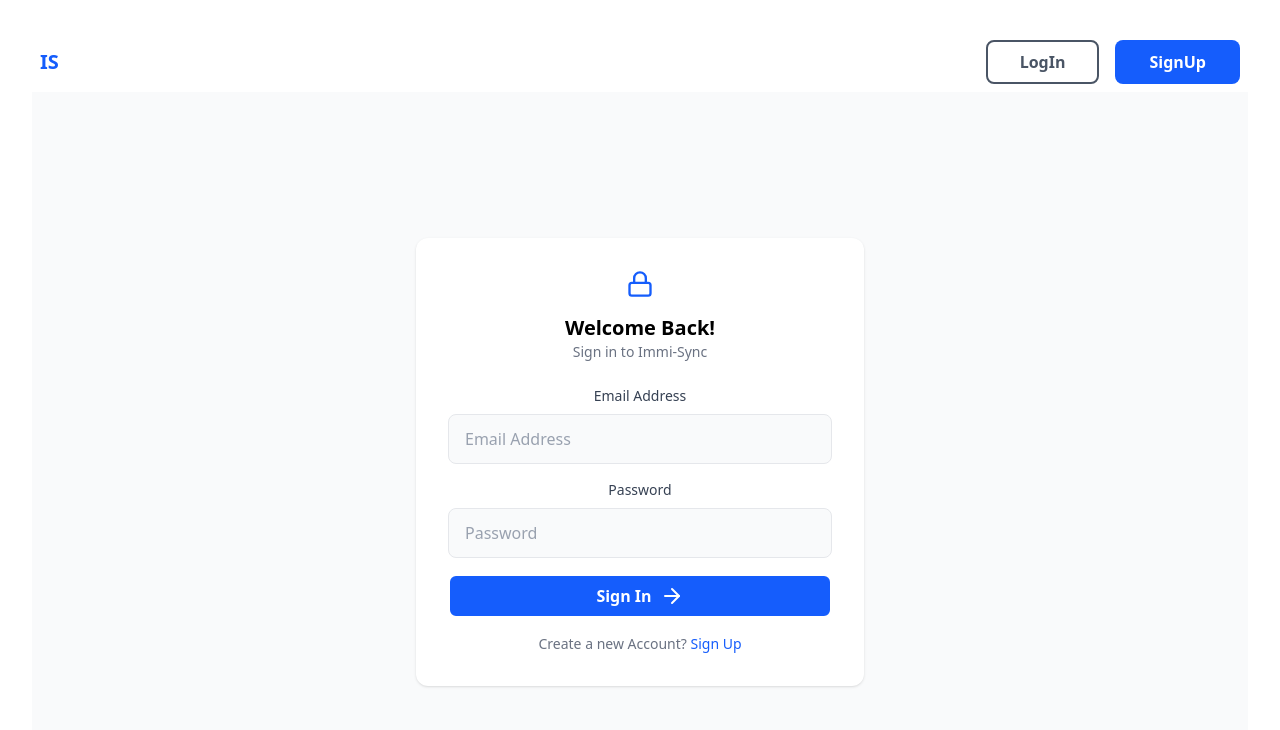
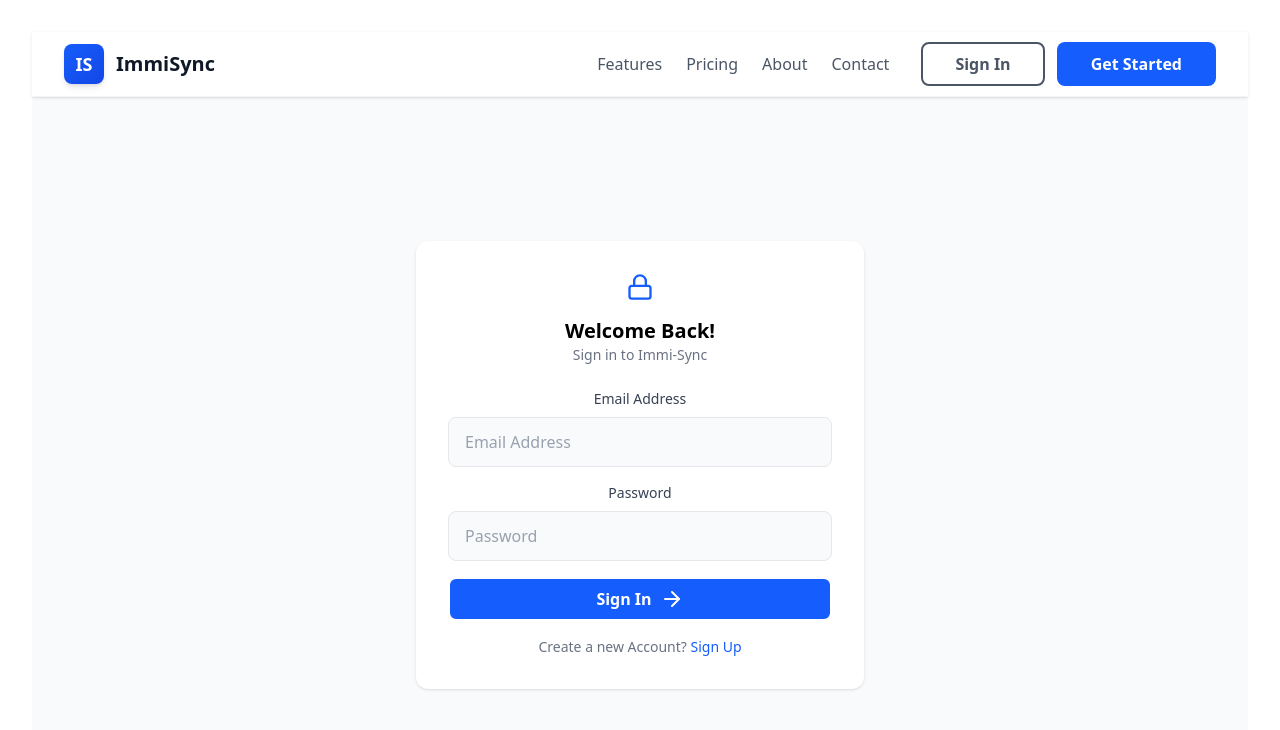
Before and after one commit to Jaswant-05/Immi-Sync, a React (Vite) app in the folder frontend/: page /signin in a window 1280 px wide. Shown: the top 730 px of the page. Built offline with nearby package versions, Linux system fonts and the light colour scheme.

Commit message:
WIP Consultancy Dash

```diff
--- a/frontend/src/App.jsx
+++ b/frontend/src/App.jsx
@@ -5,6 +5,8 @@
 import { UserSignUp } from './pages/signUp/UserSignUp'
 import { SignIn } from './pages/signIn/SignIn'
 import { ConsultancySignUp } from './pages/signUp/ConsultancySignUp'
+import { SideLayout } from './layouts/SideLayout'
+import { ConsultancyDash } from './pages/dashboard/ConsultancyDash'
 
 function App() {
 
@@ -15,7 +17,9 @@
           <Route path='/' element={<NavLayout> <Landing /></NavLayout>}/>
           <Route path='/signup' element={<NavLayout> <UserSignUp /></NavLayout>}/>
           <Route path='/signin' element={<NavLayout> <SignIn /></NavLayout>}/>
-          <Route path='/consultancy-registration' element={<NavLayout> <ConsultancySignUp /></NavLayout>}/>
+          <Route path='/onboard' element={<NavLayout><ConsultancySignUp /></NavLayout>} />
+
+          <Route path='/dashboard' element={<SideLayout> <ConsultancyDash /></SideLayout>}/>
         </Routes>
       </BrowserRouter>
     </div>
--- a/frontend/src/layouts/SideLayout.jsx
+++ b/frontend/src/layouts/SideLayout.jsx
@@ -1,10 +1,19 @@
+import { useState } from 'react';
 import { Sidebar } from "../ui/Sidebar";
 
 export const SideLayout = ({ children }) => {
+  const [sidebarOpen, setSidebarOpen] = useState(true);
+
   return (
     <div className="flex min-h-screen w-full">
-      <Sidebar />
-      <main className="flex-1 overflow-auto">{children}</main>
+      <Sidebar open={sidebarOpen} setOpen={setSidebarOpen} />
+      <main
+        className={`flex-1 overflow-auto transition-all duration-300 bg-gray-50 ${
+          sidebarOpen ? 'ml-64' : 'ml-20'
+        }`}
+      >
+        {children}
+      </main>
     </div>
   );
 };
--- /dev/null
+++ b/frontend/src/ui/ApplicationCard.jsx
@@ -0,0 +1,5 @@
+export function ApplicationCard(props){
+    return(
+        <></>
+    )
+}
--- a/frontend/src/ui/Navbar.jsx
+++ b/frontend/src/ui/Navbar.jsx
@@ -1,24 +1,154 @@
 import { useNavigate } from "react-router-dom";
 import { Button } from "./Button";
+import { Menu, X } from "lucide-react";
+import { useState } from "react";
 
 export const Navbar = () => {
   const navigate = useNavigate();
+  const [isMobileMenuOpen, setIsMobileMenuOpen] = useState(false);
+
   return (
-        <div>
-            <nav className="max-w-7xl mx-auto bg-white flex justify-between items-center gap-2 p-2">
-                <div className="text-blue-600 font-semibold text-xl">
-                    IS
+    <header className="bg-white border-b border-gray-100 sticky top-0 z-50 shadow-sm">
+      <div className="max-w-7xl mx-auto px-4 sm:px-6 lg:px-8">
+        <nav className="flex justify-between items-center h-16">
+          {/* Logo */}
+          <div
+            className="flex items-center cursor-pointer group"
+            onClick={() => navigate('/')}
+          >
+            <div className="w-10 h-10 bg-gradient-to-br from-blue-600 to-blue-700 rounded-lg flex items-center justify-center shadow-md group-hover:shadow-lg transition-all duration-200">
+              <span className="text-white font-bold text-lg">IS</span>
             </div>
-                <div className="flex justify-center items-center gap-4 ">
-                    <Button variant="login" onClick={() => {
-                        navigate('/signin');
-                    }}>LogIn</Button>
-                    <Button variant="getStarted" onClick={() => {
-                        navigate('/signup')
-                    }}>SignUp</Button>
+            <span className="ml-3 text-xl font-semibold text-gray-900 hidden sm:block">
+              ImmiSync
+            </span>
+          </div>
+
+          {/* Desktop Navigation */}
+          <div className="hidden md:flex items-center space-x-8">
+            <div className="flex items-center space-x-6 text-gray-600">
+              <a
+                href="#features"
+                className="hover:text-blue-600 transition-colors duration-200 font-medium"
+              >
+                Features
+              </a>
+              <a
+                href="#pricing"
+                className="hover:text-blue-600 transition-colors duration-200 font-medium"
+              >
+                Pricing
+              </a>
+              <a
+                href="#about"
+                className="hover:text-blue-600 transition-colors duration-200 font-medium"
+              >
+                About
+              </a>
+              <a
+                href="#contact"
+                className="hover:text-blue-600 transition-colors duration-200 font-medium"
+              >
+                Contact
+              </a>
+            </div>
+
+            <div className="flex items-center space-x-3">
+              <Button
+                variant="login"
+                onClick={() => navigate('/signin')}
+                className="px-6"
+              >
+                Sign In
+              </Button>
+              <Button
+                variant="getStarted"
+                onClick={() => navigate('/signup')}
+                className="px-6"
+              >
+                Get Started
+              </Button>
+            </div>
+          </div>
+
+          {/* Mobile menu button */}
+          <div className="md:hidden">
+            <button
+              onClick={() => setIsMobileMenuOpen(!isMobileMenuOpen)}
+              className="p-2 text-gray-600 hover:text-blue-600 hover:bg-gray-50 rounded-lg transition-colors duration-200"
+            >
+              {isMobileMenuOpen ? (
+                <X className="w-6 h-6" />
+              ) : (
+                <Menu className="w-6 h-6" />
+              )}
+            </button>
           </div>
         </nav>
+
+        {/* Mobile Navigation Menu */}
+        {isMobileMenuOpen && (
+          <div className="md:hidden border-t border-gray-100 bg-white">
+            <div className="px-4 py-6 space-y-6">
+              {/* Mobile Navigation Links */}
+              <div className="space-y-4">
+                <a
+                  href="#features"
+                  className="block text-gray-600 hover:text-blue-600 transition-colors duration-200 font-medium text-lg"
+                  onClick={() => setIsMobileMenuOpen(false)}
+                >
+                  Features
+                </a>
+                <a
+                  href="#pricing"
+                  className="block text-gray-600 hover:text-blue-600 transition-colors duration-200 font-medium text-lg"
+                  onClick={() => setIsMobileMenuOpen(false)}
+                >
+                  Pricing
+                </a>
+                <a
+                  href="#about"
+                  className="block text-gray-600 hover:text-blue-600 transition-colors duration-200 font-medium text-lg"
+                  onClick={() => setIsMobileMenuOpen(false)}
+                >
+                  About
+                </a>
+                <a
+                  href="#contact"
+                  className="block text-gray-600 hover:text-blue-600 transition-colors duration-200 font-medium text-lg"
+                  onClick={() => setIsMobileMenuOpen(false)}
+                >
+                  Contact
+                </a>
               </div>
 
-    )
+              {/* Mobile Buttons */}
+              <div className="space-y-3 pt-4 border-t border-gray-100">
+                <Button
+                  variant="login"
+                  onClick={() => {
+                    navigate('/signin');
+                    setIsMobileMenuOpen(false);
+                  }}
+                  className="w-full justify-center"
+                >
+                  Sign In
+                </Button>
+                <Button
+                  variant="getStarted"
+                  onClick={() => {
+                    navigate('/signup');
+                    setIsMobileMenuOpen(false);
+                  }}
+                  className="w-full justify-center"
+                >
+                  Get Started
+                </Button>
+              </div>
+            </div>
+          </div>
+        )}
+      </div>
+    </header>
+  );
 };
--- a/frontend/src/ui/SideItem.jsx
+++ b/frontend/src/ui/SideItem.jsx
@@ -1,4 +1,4 @@
-function NavItem({ icon, text, active = false, expanded = true }) {
+export function SideItem({ icon, text, active = false, expanded = true }) {
     return (
       <a
         href="#"
--- a/frontend/src/ui/Sidebar.jsx
+++ b/frontend/src/ui/Sidebar.jsx
@@ -1,23 +1,20 @@
-import { useState } from 'react';
+// Updated Sidebar component - receives open state as props
 import { Home, Users, FileCheck2, BarChart3, Settings, LogOut, Menu } from 'lucide-react';
 import { SideItem } from './SideItem';
 
-export const Sidebar = () => {
-  const [open, setOpen] = useState(true);
-
+export const Sidebar = ({ open, setOpen }) => {
   return (
-    <div className={`${open ? 'w-64' : 'w-20'} h-screen fixed top-0 left-0 bg-indigo-700 text-white transition-all duration-300`}>
+    <div className={`${open ? 'w-64' : 'w-20'} h-screen fixed top-0 left-0 bg-indigo-700 text-white transition-all duration-300 z-10`}>
       <div className="p-4 flex justify-between items-center">
-        {open && <h2 className="text-xl font-bold">GIP Admin</h2>}
+        {open && <h2 className="text-xl font-bold">IMMI-SYNC</h2>}
         <button onClick={() => setOpen(!open)} className="p-2 hover:bg-indigo-600 rounded-lg">
           <Menu size={24} />
         </button>
       </div>
       <nav className="mt-8">
         <SideItem icon={<Home size={24} />} text="Dashboard" active expanded={open} />
-        <SideItem icon={<Users size={24} />} text="Clients" expanded={open} />
         <SideItem icon={<FileCheck2 size={24} />} text="Applications" expanded={open} />
-        <SideItem icon={<BarChart3 size={24} />} text="Reports" expanded={open} />
+        <SideItem icon={<BarChart3 size={24} />} text="Checklists" expanded={open} />
         <SideItem icon={<Settings size={24} />} text="Settings" expanded={open} />
         <SideItem icon={<LogOut size={24} />} text="Logout" expanded={open} />
       </nav>
```
Also changed, not shown: frontend/src/pages/dashboard/ConsultancyDash.jsx (+71 -2 lines). Lines whose indentation alone changed are shown as unchanged.
